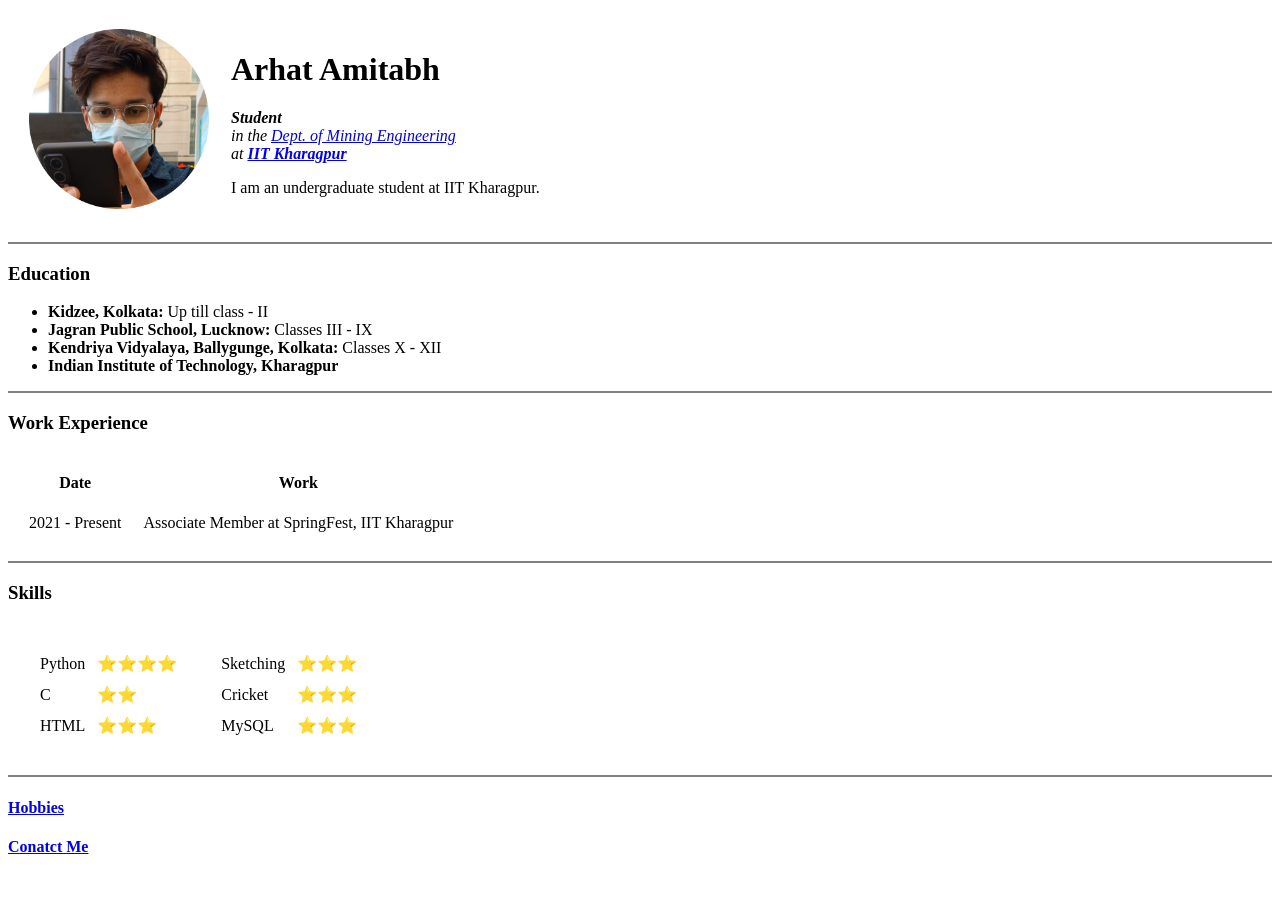
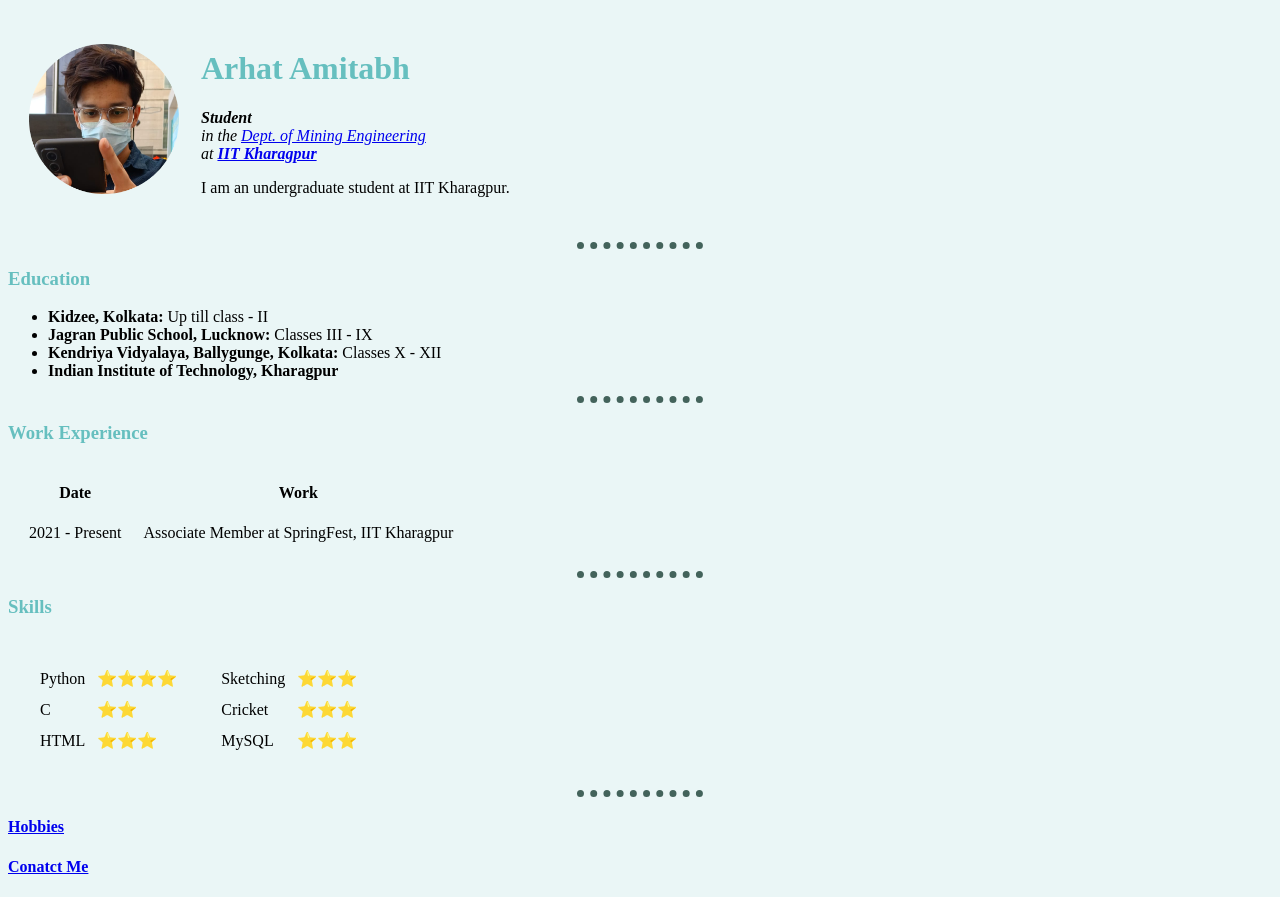
Before and after one commit to SlugButDumber/CV, a plain HTML site: page index.html in a window 1280 px wide. Drawn offline with Linux system fonts and the light colour scheme.

Commit message:
Add files via upload

```diff
--- /dev/null
+++ b/css/styles.css
@@ -0,0 +1,41 @@
+/*ID is used for pointing to a SINGLE element but class may be used for multiple elements of the page*/
+
+/********************************Tag Selectors********************************/
+
+
+body {
+    background-color: #eaf6f6;
+}
+
+hr {
+    border-color: #43635b;
+    border-style: none;
+    border-top-style: dotted;
+    border-width: 7px;
+    width: 10%;
+}
+
+h1 {
+    color: #66bfbf;
+}
+
+h3 {
+    color: #66bfbf;
+}
+
+img:hover {
+    background-color: #43635b;
+    border-radius: 100%;
+    height: 160px;
+}
+
+/********************************Class Selectors********************************/
+.dp {
+    height: 150px;
+}
+
+/********************************ID Selectors********************************/
+
+#name {
+    color: #66bfbf;
+}
--- a/index.html
+++ b/index.html
@@ -3,17 +3,18 @@
     <head>
         <meta charset="UTF-8">
         <title>Arhat's Personal Site</title>
+        <link rel="stylesheet" href="css/styles.css">
     </head>
 
     <body>
         <table cellspacing = "20">
             <tr>
                 <td>
-                    <img src="Images/me.png" alt="Arhat Amitabh profile picture" height="180">
+                    <img class="dp" src="Images/me.png" alt="Arhat Amitabh profile picture" height="150">
                 </td>
 
                 <td>
-                    <h1>Arhat Amitabh</h1>
+                    <h1 id="name">Arhat Amitabh</h1>
                     <em><p><strong>Student</strong> <br> in the <a href="http://www.iitkgp.ac.in/department/MI">Dept. of Mining Engineering </a><br>at <strong><a href="http://www.iitkgp.ac.in/">IIT Kharagpur</a></strong></p></em>
 
                     <p>I am an undergraduate student at IIT Kharagpur.</p>
@@ -21,7 +22,7 @@
             </tr>
         </table>
 
-        <hr size="2" noshade>
+        <hr>
 
         <h3>Education</h3>
         <ul>
@@ -31,7 +32,7 @@
             <li><strong>Indian Institute of Technology, Kharagpur </strong> </li>
         </ul>
 
-        <hr size="2" noshade>
+        <hr>
 
         <h3>Work Experience</h3>
 
@@ -51,7 +52,7 @@
             </tbody>
         </table>
 
-        <hr size="2" noshade>
+        <hr>
 
         <h3>Skills</h3>
 
@@ -59,17 +60,17 @@
             <tr>
                 <td>
                     <table cellspacing ="10">
-                        <tr>
+                        <tr class="rows">
                             <td>Python</td>
                             <td>⭐⭐⭐⭐</td>
                         </tr>
 
-                        <tr>
+                        <tr class="rows">
                             <td>C</td>
                             <td>⭐⭐</td>
                         </tr>
 
-                        <tr>
+                        <tr class="rows">
                             <td>HTML</td>
                             <td>⭐⭐⭐</td>
                         </tr>
@@ -77,17 +78,17 @@
                 </td>
                 <td>
                     <table cellspacing = "10">
-                        <tr>
+                        <tr class="rows">
                             <td>Sketching</td>
                             <td>⭐⭐⭐</td>
                         </tr>
 
-                        <tr>
+                        <tr class="rows">
                             <td>Cricket</td>
                             <td>⭐⭐⭐</td>
                         </tr>
 
-                        <tr>
+                        <tr class="rows">
                             <td>MySQL</td>
                             <td>⭐⭐⭐</td>
                         </tr>
@@ -96,7 +97,7 @@
             </tr>
         </table>
 
-        <hr size="2" noshade>
+        <hr>
 
         <h4><a href="hobbies.html">Hobbies</a></h4>
 
```
Also changed, not shown: contact_me.html (+1 -0 lines), hobbies.html (+1 -0 lines).
